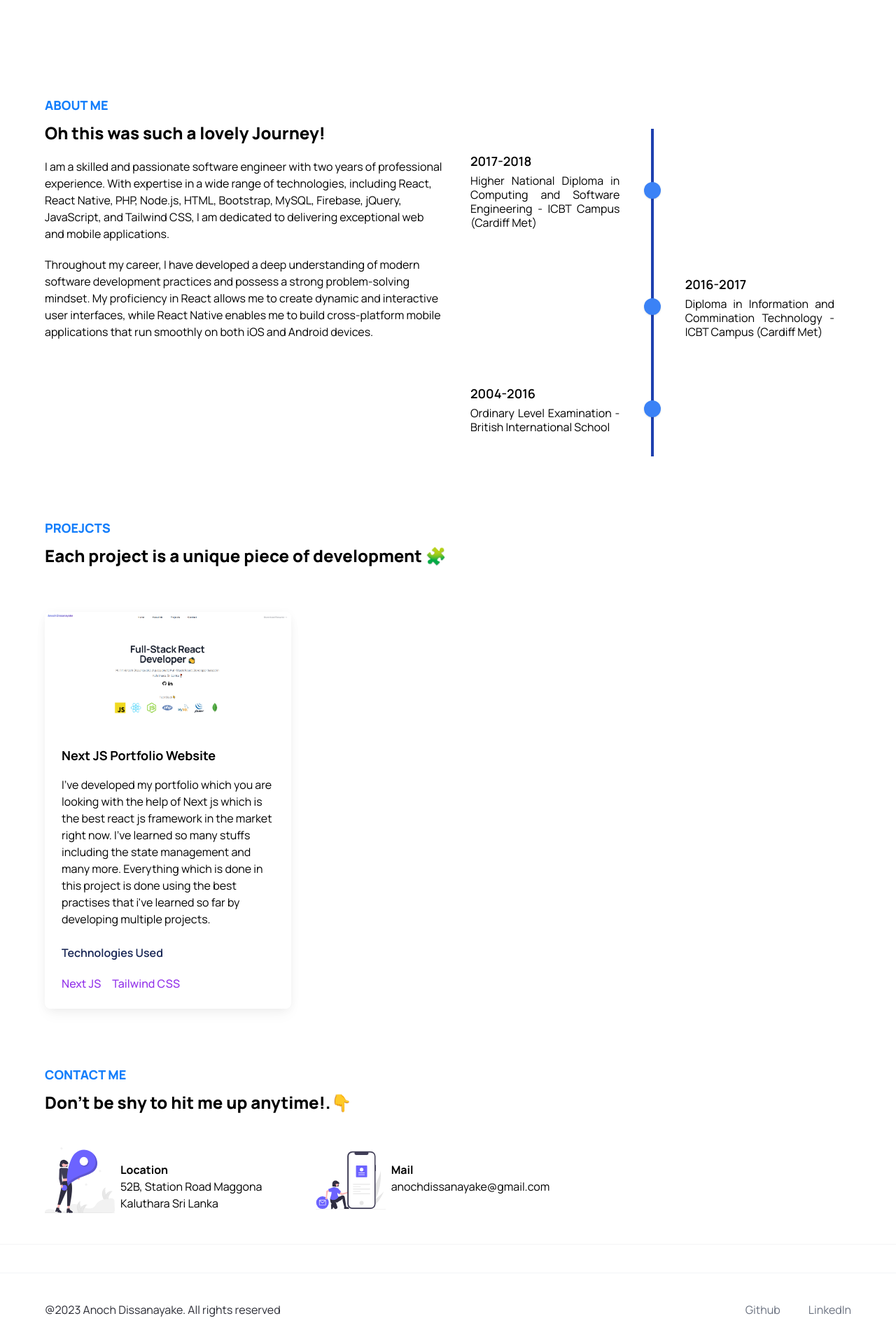
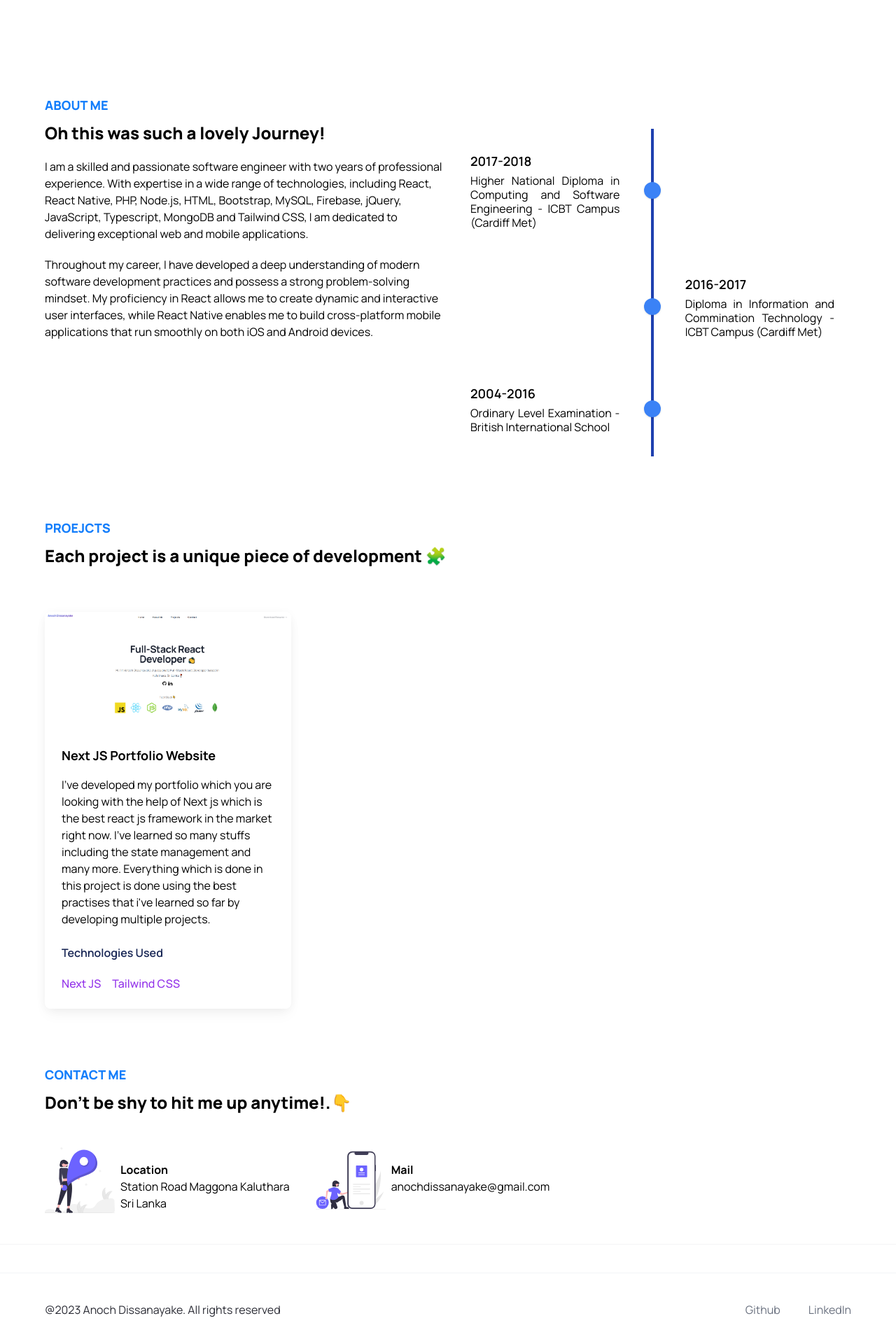
Before and after one commit to Anoch123/portfolio_react_anoch, a Next.js app: page / in a window 1280 px wide. Shown: the part 668-2588 px from the top of the page at 70% size. Built offline with nearby package versions, Linux system fonts and the light colour scheme.

Commit message:
constant updated

```diff
--- a/components/constants/constants.js
+++ b/components/constants/constants.js
@@ -12,7 +12,7 @@ export const projects = [
   export const Aboutme = [
     {
       id: 1,
-      description: 'I am a skilled and passionate software engineer with two years of professional experience. With expertise in a wide range of technologies, including React, React Native, PHP, Node.js, HTML, Bootstrap, MySQL, Firebase, jQuery, JavaScript, and Tailwind CSS, I am dedicated to delivering exceptional web and mobile applications.'
+      description: 'I am a skilled and passionate software engineer with two years of professional experience. With expertise in a wide range of technologies, including React, React Native, PHP, Node.js, HTML, Bootstrap, MySQL, Firebase, jQuery, JavaScript, Typescript, MongoDB and Tailwind CSS, I am dedicated to delivering exceptional web and mobile applications.'
     },
     {
       id: 2,
@@ -28,6 +28,6 @@ export const projects = [
   ];
 
   export const ContactDetails = [
-    {key: 'location', type: 'Location', details: '52B, Station Road Maggona Kaluthara Sri Lanka', image: '/location.svg'},
+    {key: 'location', type: 'Location', details: 'Station Road Maggona Kaluthara Sri Lanka', image: '/location.svg'},
     {key: 'email', type: 'Mail', details: 'anochdissanayake@gmail.com', image: '/email.svg'}
   ];
```
